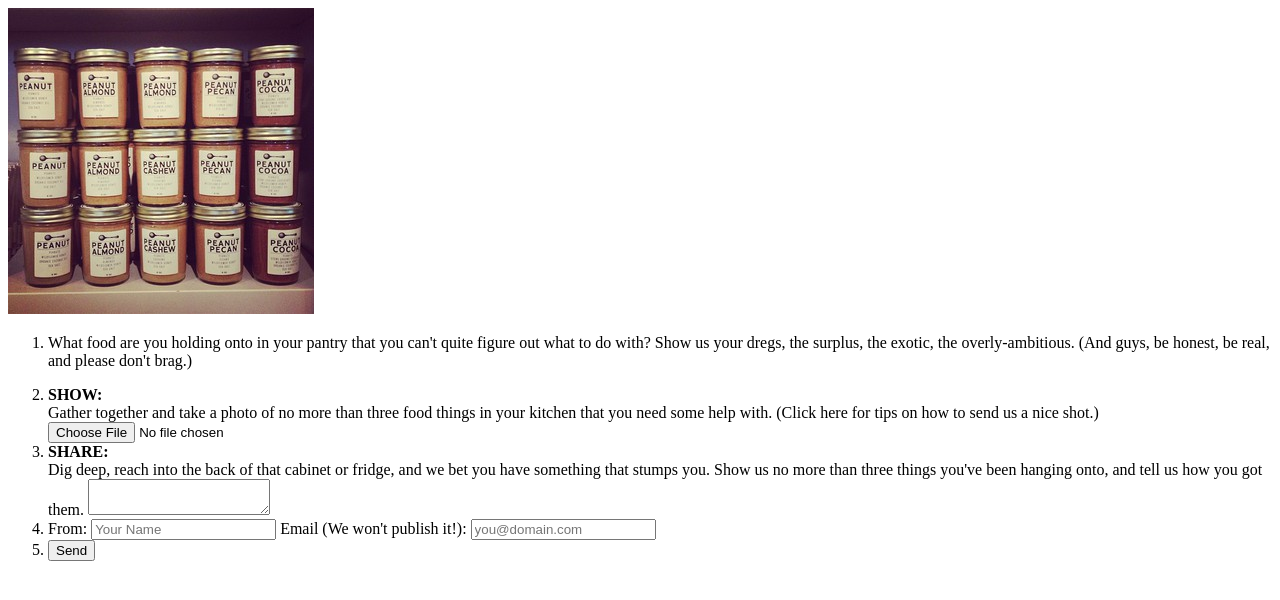
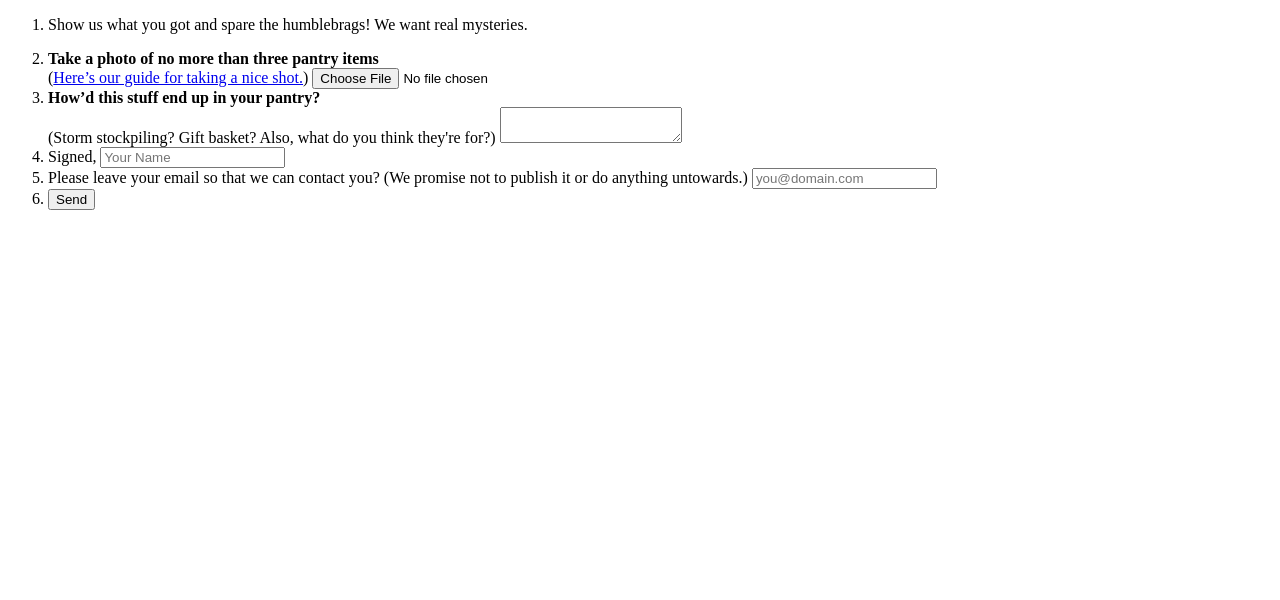
Before and after one commit to nprapps/shelf-life, a Flask app: template templates/tumblr-form.html in a window 1280 px wide. Shown: the top 600 px of the page. Run offline with Flask 2, Linux system fonts and the light colour scheme; the template is opened without the code that fills it, so the values that code supplies are empty.

Commit message:
edited the submission form down

```diff
--- a/templates/_form.html
+++ b/templates/_form.html
@@ -3,28 +3,29 @@
     <form id="tumblr-form" method="post" enctype="multipart/form-data" action="http://localhost:8001/{{ PROJECT_SLUG }}/">
     -->
     <form id="tumblr-form" method="post" enctype="multipart/form-data" action="http://{{ SERVERS[0] }}/{{ PROJECT_SLUG }}/">
-        <img src="img/pantry-300.jpg" alt="Sample Photo" class="sample-photo" />
         <ol>
             <li class="form-intro">
                 <!-- <h2>This project has now concluded. Thank you for your submissions.</h2> -->
-                <p>What food are you holding onto in your pantry that you can't quite figure out what to do with? Show us your dregs, the surplus, the exotic, the overly-ambitious. (And guys, be honest, be real, and please don't brag.)</p>
+                <p>Show us what you got and spare the humblebrags! We want real mysteries.</p>
                 </li>
             <li class="form-photo">
                 <label for="image" class="instructions">
-                        <strong>SHOW:</strong><br />Gather together and take a photo of no more than three food things in your kitchen that you need some help with. (Click here for tips on how to send us a nice shot.)
+                    <strong>Take a photo of no more than three pantry items</strong><br/>(<a href="tktk">Here’s our guide for taking a nice shot.</a>)
                 </label>
                 <input type="file" name="image" width="90" accept="image/*">
             </li>
             <li class="form-message">
                 <label for="message" class="instructions">
-                  <strong>SHARE:</strong><br />Dig deep, reach into the back of that cabinet or fridge, and we bet you have something that stumps you. Show us no more than three things you've been hanging onto, and tell us how you got them.
+                    <strong>How’d this stuff end up in your pantry?</strong><br/>(Storm stockpiling? Gift basket? Also, what do you think they're for?)
                 </label>
                 <textarea name="message"></textarea>
             </li>
             <li class="form-signature">
-            <label for="signed_name">From:</label>
+                <label for="signed_name">Signed,</label>
                 <input type="text" name="signed_name" placeholder="Your Name" class="signed-name"></input>
-            <label for="email">Email (We won't publish it!):</label>
+            </li>
+            <li class="form-email">
+                <label for="email">Please leave your email so that we can contact you? (We promise not to publish it or do anything untowards.)</label>
                 <input type="text" name="email" placeholder="you@domain.com" class="signed-email"></input>
             </li>
             <li class="form-submit">
```
Also changed, not shown: less/app-tumblr-form.less (+0 -8 lines), www/img/pantry-300.jpg (deleted), www/img/shelf-life-hd.png (deleted).
